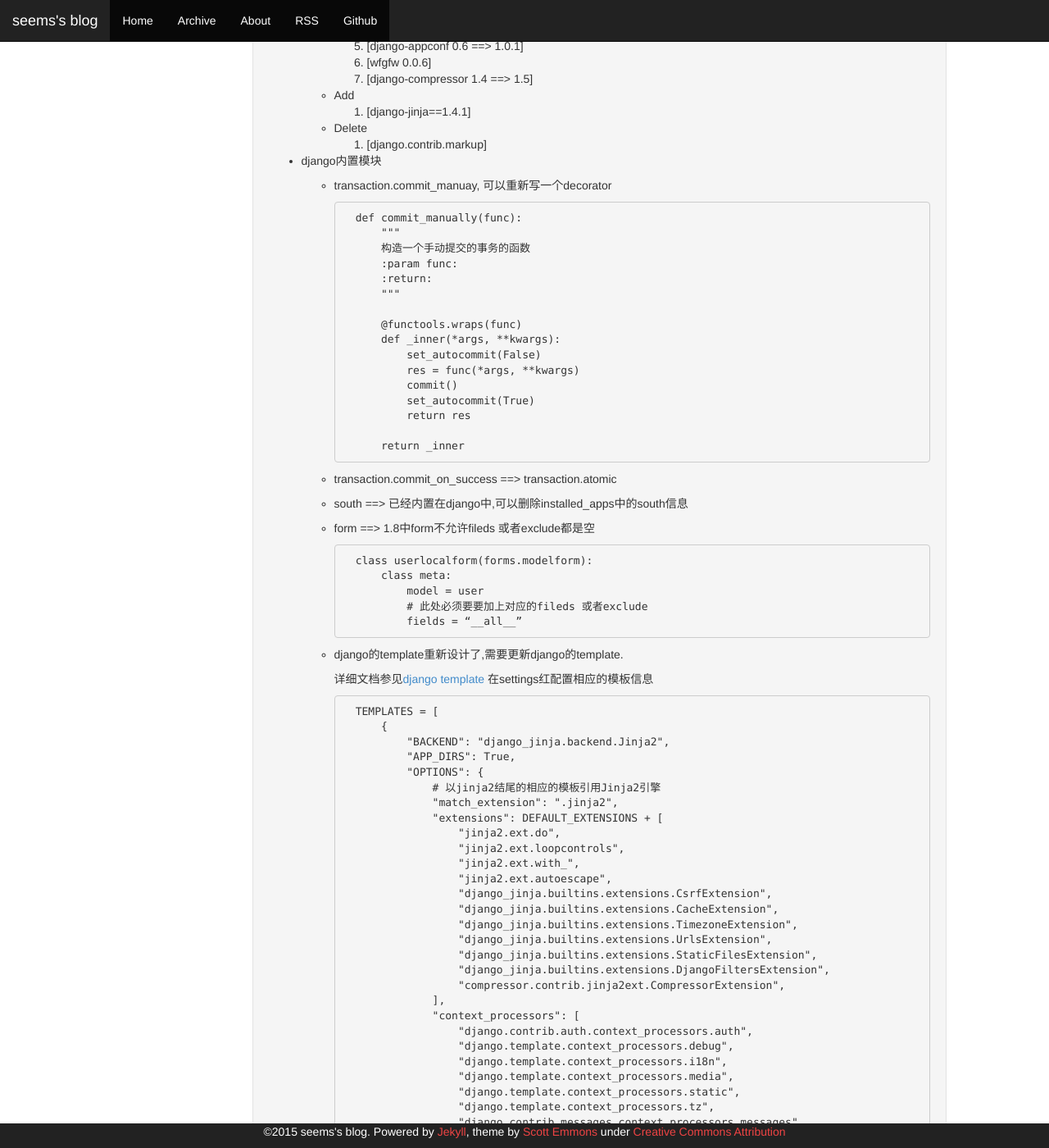
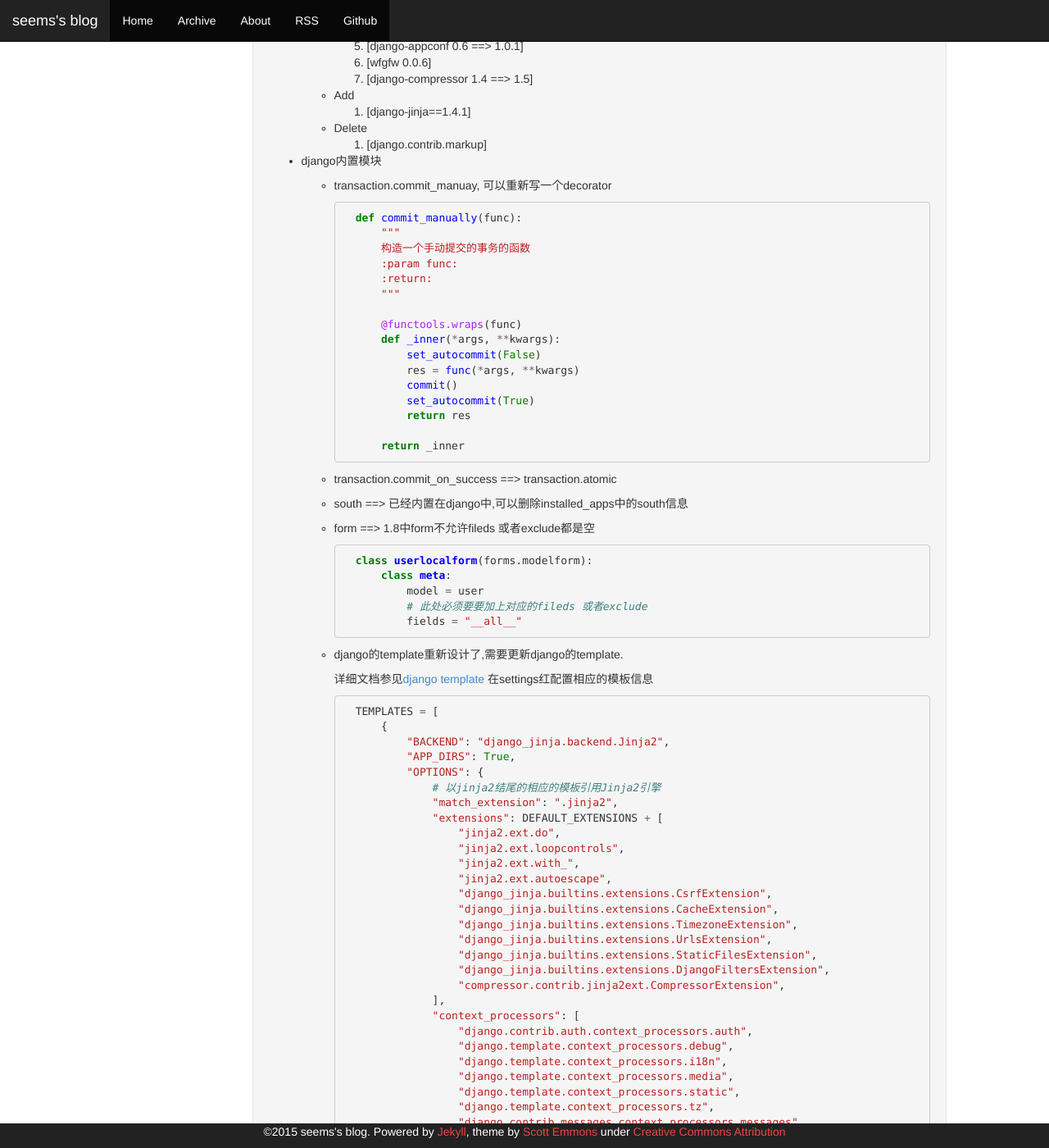
Before and after one commit to Gandalf-Pl/seems, a Jekyll site: the page built from _posts/2015-10-23-django_upgrade.md, in a window 1280 px wide and 1400 px high, scrolled down 350 px. Shown: the whole window at 82% size. Built offline with Jekyll 4.4.1, drawn with Linux system fonts in a browser that asks for light colours; Markdown is read by kramdown in place of the engine named in the settings; some of the changed text lies outside the part shown.

Commit message:
add pygments for blog

```diff
--- a/_includes/header.html
+++ b/_includes/header.html
@@ -9,6 +9,7 @@
     <script src="{{ site.baseurl }}/js/bootstrap.min.js"></script>
     <link href="{{ site.baseurl }}/css/bootstrap.min.css" rel="stylesheet">
     <link href="{{ site.baseurl }}/css/theme.css" rel="stylesheet">
+    <link href="{{ site.baseurl }}/css/pygments.css" rel="stylesheet">
 </head>
 
 <body>
--- a/_posts/2015-10-23-django_upgrade.md
+++ b/_posts/2015-10-23-django_upgrade.md
@@ -63,7 +63,7 @@
             class meta:
                 model = user
                 # 此处必须要要加上对应的fileds 或者exclude
-                fields = “__all__”
+                fields = "__all__"
         ~~~
 
     + django的template重新设计了,需要更新django的template.
@@ -168,11 +168,11 @@
 
             ~~~python
             email_re = re.compile(
-                r”(^[-!#$%&‘*+/=?^_`{}|~0-9a-z`]+(\.[-!#$%&‘*+/=?^_`{}|~0-9a-z`]+)*”  # dot-atom
+                r"(^[-!#$%&‘*+/=?^_`{}|~0-9a-z`]+(\.[-!#$%&‘*+/=?^_`{}|~0-9a-z`]+)*"  # dot-atom
                 # quoted-string, see also http://tools.ietf.org/html/rfc2822#section-3.2.5
-                r’|^”([\001-\010\013\014\016-\037!#-\[\]-\177]|\\[\001-\011\013\014\016-\177])*”’
-                r’)@((?:[a-z0-9](?:[a-z0-9-]{0,61}[a-z0-9])?\.)+[a-z]{2,6}\.?\z)’  # domain
-                r’|\[(25[0-5]|2[0-4]\d|[0-1]?\d?\d)(\.(25[0-5]|2[0-4]\d|[0-1]?\d?\d)){3}\]\z’, re.ignorecase)
+                r'|^"([\001-\010\013\014\016-\037!#-\[\]-\177]|\\[\001-\011\013\014\016-\177])*"'
+                r')@((?:[a-z0-9](?:[a-z0-9-]{0,61}[a-z0-9])?\.)+[a-z]{2,6}\.?\z)'  # domain
+                r'|\[(25[0-5]|2[0-4]\d|[0-1]?\d?\d)(\.(25[0-5]|2[0-4]\d|[0-1]?\d?\d)){3}\]\z', re.ignorecase)
             ~~~
         4. Error4(cannot import simplejson)
 
@@ -244,8 +244,8 @@
         Use django.db.backends.utils instead.
     - Warning4(Redirectview.permanent will change from True to False in Django1.9)
 
+        ~~~python
+        url(r'^$', RedirectView.as_view(url='your_url'))
+        # modify to
+        url(r'^$', RedirectView.as_view(url='your_url', permanent=True))
         ~~~
-        url(r’^$’, RedirectView.as_view(url=’your_url’))
-        # modify to
-        url(r’^$’, RedirectView.as_view(url=’your_url’, permanent=True))
-        ~~~
--- /dev/null
+++ b/css/pygments.css
@@ -0,0 +1,62 @@
+.hll { background-color: #ffffcc }
+.c { color: #408080; font-style: italic } /* Comment */
+.err { border: 1px solid #FF0000 } /* Error */
+.k { color: #008000; font-weight: bold } /* Keyword */
+.o { color: #666666 } /* Operator */
+.cm { color: #408080; font-style: italic } /* Comment.Multiline */
+.cp { color: #BC7A00 } /* Comment.Preproc */
+.c1 { color: #408080; font-style: italic } /* Comment.Single */
+.cs { color: #408080; font-style: italic } /* Comment.Special */
+.gd { color: #A00000 } /* Generic.Deleted */
+.ge { font-style: italic } /* Generic.Emph */
+.gr { color: #FF0000 } /* Generic.Error */
+.gh { color: #000080; font-weight: bold } /* Generic.Heading */
+.gi { color: #00A000 } /* Generic.Inserted */
+.go { color: #888888 } /* Generic.Output */
+.gp { color: #000080; font-weight: bold } /* Generic.Prompt */
+.gs { font-weight: bold } /* Generic.Strong */
+.gu { color: #800080; font-weight: bold } /* Generic.Subheading */
+.gt { color: #0044DD } /* Generic.Traceback */
+.kc { color: #008000; font-weight: bold } /* Keyword.Constant */
+.kd { color: #008000; font-weight: bold } /* Keyword.Declaration */
+.kn { color: #008000; font-weight: bold } /* Keyword.Namespace */
+.kp { color: #008000 } /* Keyword.Pseudo */
+.kr { color: #008000; font-weight: bold } /* Keyword.Reserved */
+.kt { color: #B00040 } /* Keyword.Type */
+.m { color: #666666 } /* Literal.Number */
+.s { color: #BA2121 } /* Literal.String */
+.na { color: #7D9029 } /* Name.Attribute */
+.nb { color: #008000 } /* Name.Builtin */
+.nc { color: #0000FF; font-weight: bold } /* Name.Class */
+.no { color: #880000 } /* Name.Constant */
+.nd { color: #AA22FF } /* Name.Decorator */
+.ni { color: #999999; font-weight: bold } /* Name.Entity */
+.ne { color: #D2413A; font-weight: bold } /* Name.Exception */
+.nf { color: #0000FF } /* Name.Function */
+.nl { color: #A0A000 } /* Name.Label */
+.nn { color: #0000FF; font-weight: bold } /* Name.Namespace */
+.nt { color: #008000; font-weight: bold } /* Name.Tag */
+.nv { color: #19177C } /* Name.Variable */
+.ow { color: #AA22FF; font-weight: bold } /* Operator.Word */
+.w { color: #bbbbbb } /* Text.Whitespace */
+.mb { color: #666666 } /* Literal.Number.Bin */
+.mf { color: #666666 } /* Literal.Number.Float */
+.mh { color: #666666 } /* Literal.Number.Hex */
+.mi { color: #666666 } /* Literal.Number.Integer */
+.mo { color: #666666 } /* Literal.Number.Oct */
+.sb { color: #BA2121 } /* Literal.String.Backtick */
+.sc { color: #BA2121 } /* Literal.String.Char */
+.sd { color: #BA2121; font-style: italic } /* Literal.String.Doc */
+.s2 { color: #BA2121 } /* Literal.String.Double */
+.se { color: #BB6622; font-weight: bold } /* Literal.String.Escape */
+.sh { color: #BA2121 } /* Literal.String.Heredoc */
+.si { color: #BB6688; font-weight: bold } /* Literal.String.Interpol */
+.sx { color: #008000 } /* Literal.String.Other */
+.sr { color: #BB6688 } /* Literal.String.Regex */
+.s1 { color: #BA2121 } /* Literal.String.Single */
+.ss { color: #19177C } /* Literal.String.Symbol */
+.bp { color: #008000 } /* Name.Builtin.Pseudo */
+.vc { color: #19177C } /* Name.Variable.Class */
+.vg { color: #19177C } /* Name.Variable.Global */
+.vi { color: #19177C } /* Name.Variable.Instance */
+.il { color: #666666 } /* Literal.Number.Integer.Long */
```
Also changed, not shown: _posts/2015-01-01-jekyll_add_pygments.md (added, +41 -0 lines).
